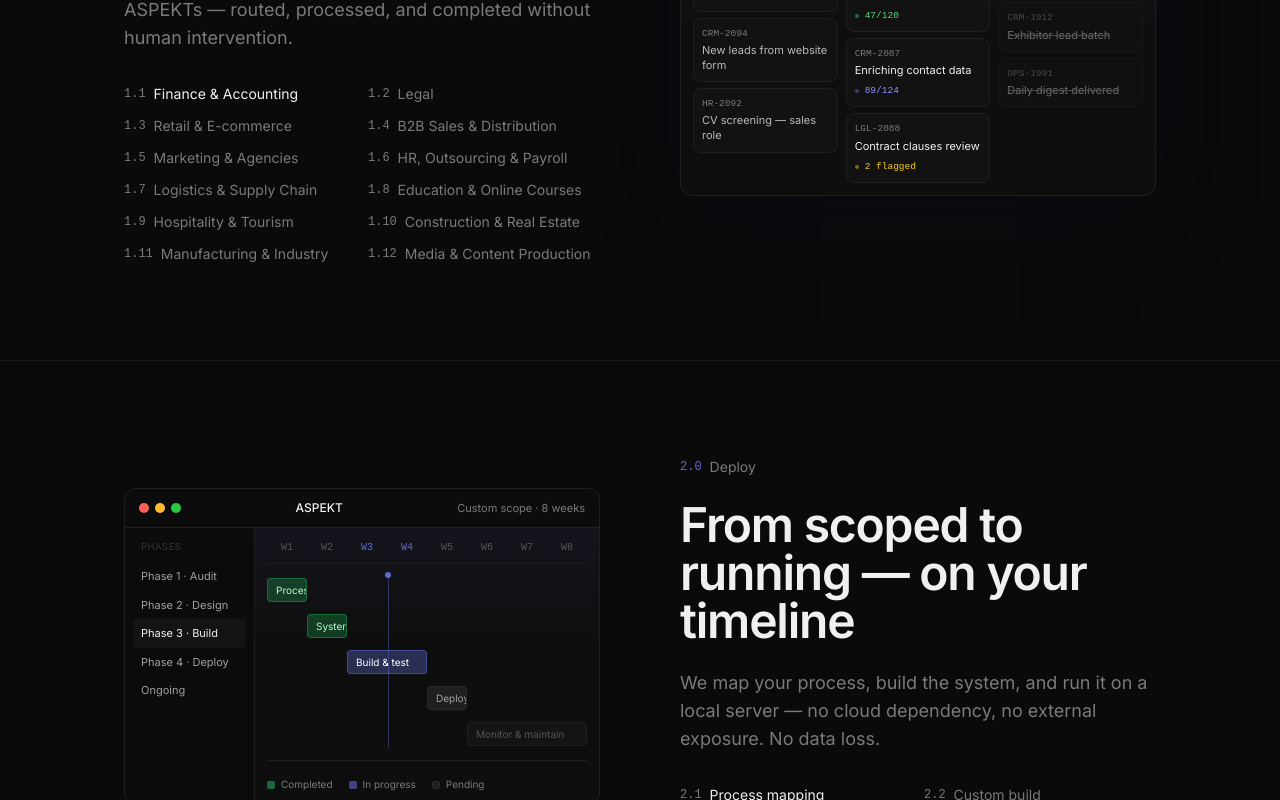
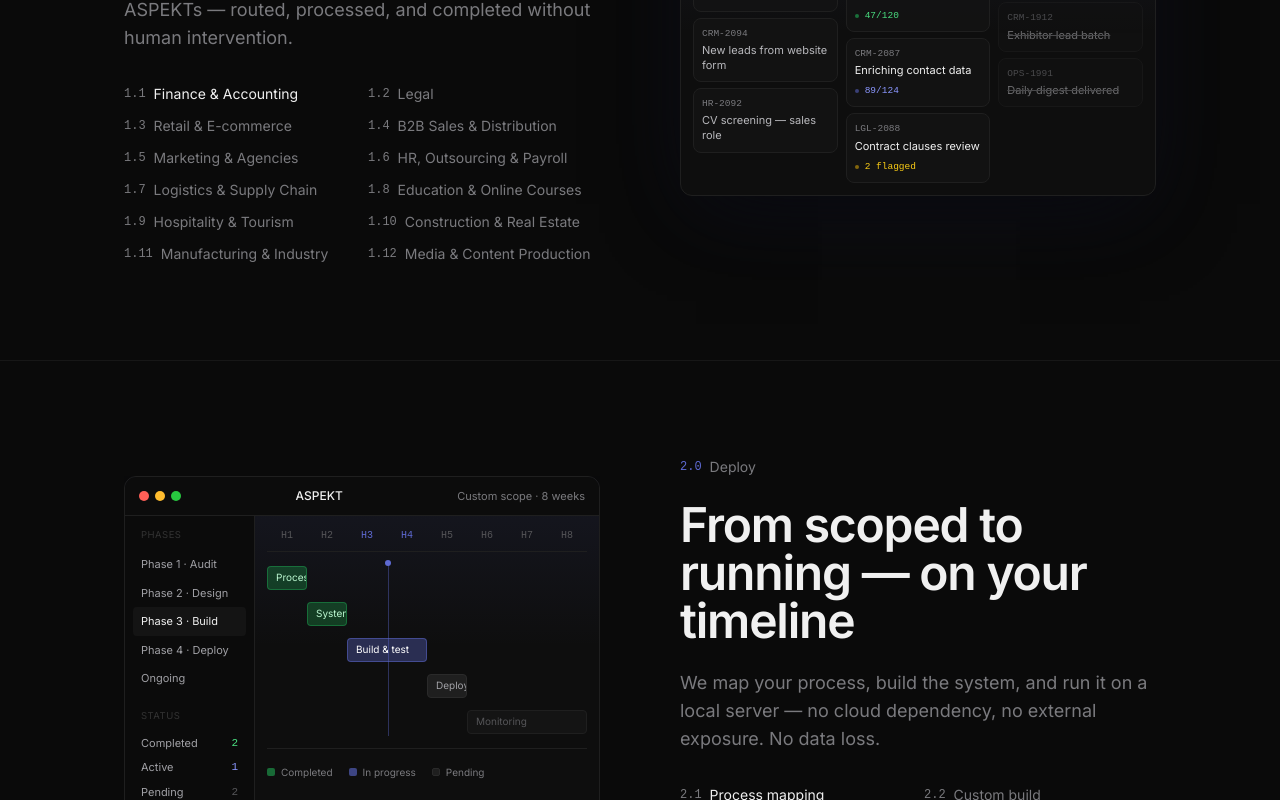
Before and after one commit to yilmamak/ASPEKT, a Next.js app: page / in a window 1280 px wide. Shown: the part 2000-2800 px from the top of the page. Built offline with nearby package versions, Linux system fonts and the light colour scheme.

Commit message:
v19 scroll hide navbar + full i18n + all TR fixes

```diff
--- a/components/FeatureDeploy.tsx
+++ b/components/FeatureDeploy.tsx
@@ -1,52 +1,74 @@
 'use client';
 
 import { useState } from 'react';
-import { Check } from 'lucide-react';
 import { Window } from '@/components/Window';
 import { useLang } from '@/lib/LangContext';
-
-const WEEKS = ['W1', 'W2', 'W3', 'W4', 'W5', 'W6', 'W7', 'W8'];
-const BARS = [
-  { label: 'Process audit',      start: 1, span: 1, bg: 'bg-green-500/25',  border: 'border-green-500/35',  text: 'text-green-200' },
-  { label: 'System architecture',start: 2, span: 1, bg: 'bg-green-500/25',  border: 'border-green-500/35',  text: 'text-green-200' },
-  { label: 'Build & test',       start: 3, span: 2, bg: 'bg-[#5E6AD2]/35',  border: 'border-[#5E6AD2]/50',  text: 'text-white' },
-  { label: 'Deploy & handover',  start: 5, span: 1, bg: 'bg-[#1f1f1f]',     border: 'border-[#2a2a2a]',     text: 'text-[#a0a0a5]' },
-  { label: 'Monitor & maintain', start: 6, span: 3, bg: 'bg-[#141414]',     border: 'border-[#1f1f1f]',     text: 'text-[#555558]' },
-];
-
-const subFeatures = [
-  { id: '2.1', key: 'Process mapping' },
-  { id: '2.2', key: 'Custom build' },
-  { id: '2.3', key: 'Zero-footprint deployment' },
-  { id: '2.4', key: 'Ongoing management' },
-];
 
 export function FeatureDeploy() {
   const [activeTab, setActiveTab] = useState('2.1');
   const { t } = useLang();
+  const isTR = t('deploy_label') === 'Kurulum';
+
+  const WEEKS = ['H1', 'H2', 'H3', 'H4', 'H5', 'H6', 'H7', 'H8'];
+
+  const BARS = [
+    { labelEN: 'Process audit',       labelTR: 'Süreç analizi',        start: 1, span: 1, bg: 'bg-green-500/25',  border: 'border-green-500/35',  text: 'text-green-200' },
+    { labelEN: 'System design',       labelTR: 'Sistem tasarımı',      start: 2, span: 1, bg: 'bg-green-500/25',  border: 'border-green-500/35',  text: 'text-green-200' },
+    { labelEN: 'Build & test',        labelTR: 'Geliştirme & test',    start: 3, span: 2, bg: 'bg-[#5E6AD2]/35',  border: 'border-[#5E6AD2]/50',  text: 'text-white' },
+    { labelEN: 'Deploy',              labelTR: 'Kurulum',              start: 5, span: 1, bg: 'bg-[#1f1f1f]',     border: 'border-[#2a2a2a]',     text: 'text-[#a0a0a5]' },
+    { labelEN: 'Monitoring',          labelTR: 'İzleme',               start: 6, span: 3, bg: 'bg-[#141414]',     border: 'border-[#1f1f1f]',     text: 'text-[#555558]' },
+  ];
+
+  const PHASES = [
+    { labelEN: 'Phase 1 · Audit',   labelTR: 'Aşama 1 · Analiz',   active: false },
+    { labelEN: 'Phase 2 · Design',  labelTR: 'Aşama 2 · Tasarım',  active: false },
+    { labelEN: 'Phase 3 · Build',   labelTR: 'Aşama 3 · Geliştir', active: true  },
+    { labelEN: 'Phase 4 · Deploy',  labelTR: 'Aşama 4 · Kurulum',  active: false },
+    { labelEN: 'Ongoing',           labelTR: 'Sürekli',             active: false },
+  ];
+
+  const STATUS = [
+    { labelEN: 'Completed', labelTR: 'Tamamlandı', value: '2', color: 'text-green-400' },
+    { labelEN: 'Active',    labelTR: 'Aktif',       value: '1', color: 'text-[#8b97ff]' },
+    { labelEN: 'Pending',   labelTR: 'Bekliyor',    value: '2', color: 'text-[#555558]' },
+  ];
+
+  const LEGEND = [
+    { color: 'bg-green-500/50',  labelEN: 'Completed',    labelTR: 'Tamamlandı' },
+    { color: 'bg-[#5E6AD2]/60',  labelEN: 'In progress',  labelTR: 'Devam ediyor' },
+    { color: 'bg-[#1f1f1f] border border-[#2a2a2a]', labelEN: 'Pending', labelTR: 'Bekliyor' },
+  ];
+
+  const subFeatures = [
+    { id: '2.1', labelEN: 'Process mapping',           labelTR: 'Süreç haritalama' },
+    { id: '2.2', labelEN: 'Custom build',              labelTR: 'Özel geliştirme' },
+    { id: '2.3', labelEN: 'Zero-footprint deployment', labelTR: 'Sıfır ayak izi kurulum' },
+    { id: '2.4', labelEN: 'Ongoing management',        labelTR: 'Sürekli yönetim' },
+  ];
 
   return (
     <section id="deploy" className="py-20 sm:py-24 bg-[#0a0a0a]">
       <div className="max-w-[1080px] mx-auto px-4 sm:px-6">
         <div className="grid lg:grid-cols-2 gap-12 lg:gap-20 items-center">
 
-          {/* Window — mobilde tam genişlik, overflow hidden */}
+          {/* Window */}
           <div className="relative order-2 lg:order-1 w-full overflow-hidden">
             <div className="absolute inset-0 -top-6 bg-gradient-to-b from-[#5E6AD2]/8 to-transparent blur-3xl pointer-events-none" />
-            <Window rightSlot={<span className="text-[#7A7A7E]">Custom scope · 8 weeks</span>}>
+            <Window rightSlot={<span className="text-[#7A7A7E]">{isTR ? 'Özel kapsam · 8 hafta' : 'Custom scope · 8 weeks'}</span>}>
               <div className="flex">
-                {/* Phases sidebar — sadece sm+ */}
+                {/* Phases sidebar */}
                 <div className="hidden sm:block w-[130px] shrink-0 bg-[#0b0b0b] border-r border-[#1f1f1f] py-3 px-2">
-                  <p className="text-[9.5px] text-[#333] uppercase tracking-wider px-2 mb-2">Phases</p>
-                  {[
-                    { label: 'Phase 1 · Audit',  active: false },
-                    { label: 'Phase 2 · Design', active: false },
-                    { label: 'Phase 3 · Build',  active: true  },
-                    { label: 'Phase 4 · Deploy', active: false },
-                    { label: 'Ongoing',          active: false },
-                  ].map(({ label, active }) => (
-                    <div key={label} className={`px-2 py-1.5 text-[11px] rounded cursor-pointer transition-colors ${active ? 'bg-[#141414] text-[#f0f0f0]' : 'text-[#a0a0a5] hover:bg-[#1a1a1a]'}`}>
-                      {label}
+                  <p className="text-[9.5px] text-[#333] uppercase tracking-wider px-2 mb-2">{isTR ? 'Aşamalar' : 'Phases'}</p>
+                  {PHASES.map(p => (
+                    <div key={p.labelEN} className={`px-2 py-1.5 text-[11px] rounded cursor-pointer transition-colors ${p.active ? 'bg-[#141414] text-[#f0f0f0]' : 'text-[#a0a0a5] hover:bg-[#1a1a1a]'}`}>
+                      {isTR ? p.labelTR : p.labelEN}
+                    </div>
+                  ))}
+                  <p className="text-[9.5px] text-[#333] uppercase tracking-wider px-2 mt-4 mb-2">{isTR ? 'Durum' : 'Status'}</p>
+                  {STATUS.map(s => (
+                    <div key={s.labelEN} className="flex justify-between px-2 py-1 hover:bg-[#1a1a1a] rounded transition-colors">
+                      <span className="text-[11px] text-[#a0a0a5]">{isTR ? s.labelTR : s.labelEN}</span>
+                      <span className={`text-[11px] font-mono ${s.color}`}>{s.value}</span>
                     </div>
                   ))}
                 </div>
@@ -62,26 +84,22 @@ export function FeatureDeploy() {
                     <div className="absolute top-0 bottom-0 w-px bg-[#5E6AD2]/40 pointer-events-none z-10" style={{ left: 'calc(37.5% + 1px)' }}>
                       <div className="absolute -top-1 -left-[3px] w-1.5 h-1.5 rounded-full bg-[#5E6AD2]" />
                     </div>
-                    {BARS.map(({ label, start, span, bg, border, text }) => (
-                      <div key={label} className="grid grid-cols-8 h-7 items-center">
+                    {BARS.map(b => (
+                      <div key={b.labelEN} className="grid grid-cols-8 h-7 items-center">
                         <div
-                          className={`${bg} ${border} border rounded px-1 sm:px-2 flex items-center h-6 text-[9px] sm:text-[10px] ${text} truncate cursor-pointer`}
-                          style={{ gridColumnStart: start, gridColumnEnd: `span ${span}` }}
+                          className={`${b.bg} ${b.border} border rounded px-1 sm:px-2 flex items-center h-6 text-[9px] sm:text-[10px] ${b.text} truncate cursor-pointer`}
+                          style={{ gridColumnStart: b.start, gridColumnEnd: `span ${b.span}` }}
                         >
-                          {label}
+                          {isTR ? b.labelTR : b.labelEN}
                         </div>
                       </div>
                     ))}
                   </div>
                   <div className="flex items-center gap-3 sm:gap-4 pt-4 mt-3 border-t border-[#1f1f1f]">
-                    {[
-                      { color: 'bg-green-500/50', label: 'Completed' },
-                      { color: 'bg-[#5E6AD2]/60', label: 'In progress' },
-                      { color: 'bg-[#1f1f1f] border border-[#2a2a2a]', label: 'Pending' },
-                    ].map(({ color, label }) => (
-                      <div key={label} className="flex items-center gap-1.5">
-                        <div className={`w-2 h-2 rounded-sm ${color}`} />
-                        <span className="text-[9px] sm:text-[10px] text-[#7A7A7E]">{label}</span>
+                    {LEGEND.map(l => (
+                      <div key={l.labelEN} className="flex items-center gap-1.5">
+                        <div className={`w-2 h-2 rounded-sm ${l.color}`} />
+                        <span className="text-[9px] sm:text-[10px] text-[#7A7A7E]">{isTR ? l.labelTR : l.labelEN}</span>
                       </div>
                     ))}
                   </div>
@@ -99,15 +117,13 @@ export function FeatureDeploy() {
             <h2 className="text-3xl sm:text-4xl lg:text-5xl font-semibold text-[#f0f0f0] leading-tight tracking-tight">
               {t('deploy_title')}
             </h2>
-            <p className="text-base sm:text-lg text-[#7A7A7E] leading-relaxed">
-              {t('deploy_desc')}
-            </p>
+            <p className="text-base sm:text-lg text-[#7A7A7E] leading-relaxed">{t('deploy_desc')}</p>
             <div className="grid grid-cols-2 gap-3 pt-2">
               {subFeatures.map(f => (
                 <button key={f.id} onClick={() => setActiveTab(f.id)}
-                  className={`flex items-center gap-2 text-sm text-left transition-colors duration-150 ${activeTab === f.id ? 'text-[#f0f0f0]' : 'text-[#7A7A7E] hover:text-[#f0f0f0]'}`}>
+                  className={`flex items-center gap-2 text-sm text-left transition-colors ${activeTab === f.id ? 'text-[#f0f0f0]' : 'text-[#7A7A7E] hover:text-[#f0f0f0]'}`}>
                   <span className="text-xs font-mono text-[#7A7A7E]">{f.id}</span>
-                  {f.key}
+                  {isTR ? f.labelTR : f.labelEN}
                 </button>
               ))}
             </div>
--- a/components/FeatureSystem.tsx
+++ b/components/FeatureSystem.tsx
@@ -3,20 +3,6 @@
 import { useState } from 'react';
 import { Window } from '@/components/Window';
 import { useLang } from '@/lib/LangContext';
-
-const SUB_FEATURES = [
-  { id: '3.1', key: 'Runs where you run' },
-  { id: '3.2', key: 'Works where you work' },
-  { id: '3.3', key: 'Multi-channel reporting' },
-  { id: '3.4', key: 'Monitoring & alerts' },
-];
-
-const aspekts = [
-  { id: 'INV', name: 'Invoice intake',  lastRun: '2 min ago', count: '847 today',   dot: '#4ade80', label: 'Running', bg: 'rgba(74,222,128,0.08)',  border: 'rgba(74,222,128,0.2)'  },
-  { id: 'CRM', name: 'Lead enrichment', lastRun: '5 min ago', count: '124 updated', dot: '#4ade80', label: 'Running', bg: 'rgba(74,222,128,0.08)',  border: 'rgba(74,222,128,0.2)'  },
-  { id: 'LGL', name: 'Contract review', lastRun: '1 hr ago',  count: '2 flagged',  dot: '#fbbf24', label: 'Flagged', bg: 'rgba(251,191,36,0.08)', border: 'rgba(251,191,36,0.2)' },
-  { id: 'HR',  name: 'HR onboarding',   lastRun: '3 hr ago',  count: '—',          dot: '#555558', label: 'Idle',    bg: 'rgba(85,85,88,0.08)',   border: 'rgba(85,85,88,0.2)'   },
-];
 
 const CHANNELS = [
   { name: 'Email',    color: '#60a5fa', bg: 'rgba(96,165,250,0.10)',  border: 'rgba(96,165,250,0.25)'  },
@@ -31,6 +17,21 @@ const CHANNELS = [
 export function FeatureSystem() {
   const [activeTab, setActiveTab] = useState('3.1');
   const { t } = useLang();
+  const isTR = t('system_label') === 'Sistem';
+
+  const SUB_FEATURES = [
+    { id: '3.1', labelEN: 'Runs where you run',       labelTR: 'Sizin ortamınızda çalışır' },
+    { id: '3.2', labelEN: 'Works where you work',     labelTR: 'Kullandığınız araçlarla çalışır' },
+    { id: '3.3', labelEN: 'Multi-channel reporting',  labelTR: 'Çok kanallı raporlama' },
+    { id: '3.4', labelEN: 'Monitoring & alerts',      labelTR: 'İzleme ve uyarılar' },
+  ];
+
+  const aspekts = [
+    { id: 'INV', nameEN: 'Invoice intake',   nameTR: 'Fatura girişi',      lastRun: '2 min ago', countEN: '847 today',   countTR: '847 bugün',   dot: '#4ade80', labelEN: 'Running', labelTR: 'Çalışıyor', bg: 'rgba(74,222,128,0.08)',  border: 'rgba(74,222,128,0.2)'  },
+    { id: 'CRM', nameEN: 'Lead enrichment',  nameTR: 'Müşteri adayı',      lastRun: '5 min ago', countEN: '124 updated', countTR: '124 güncellendi', dot: '#4ade80', labelEN: 'Running', labelTR: 'Çalışıyor', bg: 'rgba(74,222,128,0.08)',  border: 'rgba(74,222,128,0.2)'  },
+    { id: 'LGL', nameEN: 'Contract review',  nameTR: 'Sözleşme inceleme',  lastRun: '1 hr ago',  countEN: '2 flagged',   countTR: '2 işaretlendi', dot: '#fbbf24', labelEN: 'Flagged', labelTR: 'İşaretlendi', bg: 'rgba(251,191,36,0.08)', border: 'rgba(251,191,36,0.2)' },
+    { id: 'HR',  nameEN: 'HR onboarding',    nameTR: 'İK oryantasyon',     lastRun: '3 hr ago',  countEN: '—',           countTR: '—',            dot: '#555558', labelEN: 'Idle',    labelTR: 'Bekliyar',  bg: 'rgba(85,85,88,0.08)',   border: 'rgba(85,85,88,0.2)'   },
+  ];
 
   return (
     <section id="system" className="py-20 sm:py-24 bg-[#0a0a0a]">
@@ -48,9 +49,9 @@ export function FeatureSystem() {
             <div className="grid grid-cols-2 gap-3 pt-2">
               {SUB_FEATURES.map(f => (
                 <button key={f.id} onClick={() => setActiveTab(f.id)}
-                  className={`flex items-center gap-2 text-sm text-left transition-colors duration-150 ${activeTab === f.id ? 'text-[#f0f0f0]' : 'text-[#7A7A7E] hover:text-[#f0f0f0]'}`}>
+                  className={`flex items-center gap-2 text-sm text-left transition-colors ${activeTab === f.id ? 'text-[#f0f0f0]' : 'text-[#7A7A7E] hover:text-[#f0f0f0]'}`}>
                   <span className="text-xs font-mono text-[#7A7A7E]">{f.id}</span>
-                  {f.key}
+                  {isTR ? f.labelTR : f.labelEN}
                 </button>
               ))}
             </div>
@@ -59,36 +60,38 @@ export function FeatureSystem() {
           <div className="relative">
             <div className="absolute inset-0 -top-6 bg-gradient-to-b from-[#5E6AD2]/8 to-transparent blur-3xl pointer-events-none" />
             <Window
-              leftSlot={<span className="text-[11px] text-[#7A7A7E]">My ASPEKTs</span>}
-              rightSlot={<><div className="w-1.5 h-1.5 rounded-full bg-green-500 animate-pulse" /><span>Active</span></>}
+              leftSlot={<span className="text-[11px] text-[#7A7A7E]">{isTR ? 'ASPEKT\'lerim' : 'My ASPEKTs'}</span>}
+              rightSlot={<><div className="w-1.5 h-1.5 rounded-full bg-green-500 animate-pulse" /><span>{isTR ? 'Aktif' : 'Active'}</span></>}
             >
               <div className="px-4 py-2.5 border-b border-[#1f1f1f]">
-                <p className="text-[11px] text-[#7A7A7E]">All ASPEKTs running in your workspace.</p>
+                <p className="text-[11px] text-[#7A7A7E]">
+                  {isTR ? 'Çalışma alanınızdaki tüm ASPEKT\'ler.' : 'All ASPEKTs running in your workspace.'}
+                </p>
               </div>
               <div className="p-3 space-y-2">
                 {aspekts.map(a => (
-                  <div key={a.id} className="flex items-start justify-between gap-3 p-3 cursor-pointer transition-all duration-150 hover:bg-[#141414]"
+                  <div key={a.id} className="flex items-start justify-between gap-3 p-3 cursor-pointer transition-all hover:bg-[#141414]"
                     style={{ border: '1px solid rgba(255,255,255,0.06)', borderRadius: '8px' }}>
                     <div className="flex-1 min-w-0">
                       <div className="flex items-center gap-2 mb-1">
                         <div className="w-1.5 h-1.5 rounded-full flex-shrink-0" style={{ background: a.dot }} />
-                        <span className="text-[12px] font-medium text-[#f0f0f0]">{a.name}</span>
+                        <span className="text-[12px] font-medium text-[#f0f0f0]">{isTR ? a.nameTR : a.nameEN}</span>
                         <span className="text-[9.5px] text-[#555558]">{a.id}</span>
                       </div>
                       <div className="flex items-center gap-3 text-[10px] text-[#7A7A7E]">
                         <span>{a.lastRun}</span>
-                        <span>{a.count}</span>
+                        <span>{isTR ? a.countTR : a.countEN}</span>
                       </div>
                     </div>
                     <div className="flex flex-col items-end gap-2 flex-shrink-0">
                       <span className="text-[9.5px] px-1.5 py-0.5 font-medium"
                         style={{ color: a.dot, background: a.bg, border: `1px solid ${a.border}`, borderRadius: '4px' }}>
-                        {a.label}
+                        {isTR ? a.labelTR : a.labelEN}
                       </span>
                       <a href="mailto:info@aspektai.com?subject=Pause request"
                         className="text-[10.5px] text-[#5E6AD2] hover:text-[#8b97ff] transition-colors"
                         onClick={e => e.stopPropagation()}>
-                        Contact to pause →
+                        {isTR ? 'Duraklatmak için →' : 'Contact to pause →'}
                       </a>
                     </div>
                   </div>
--- a/components/Footer.tsx
+++ b/components/Footer.tsx
@@ -4,6 +4,7 @@ import { useLang } from '@/lib/LangContext';
 
 const Footer = () => {
   const { t } = useLang();
+  const isTR = t('footer_rights').includes('Tüm');
 
   const scrollTo = (id: string) => {
     document.getElementById(id)?.scrollIntoView({ behavior: 'smooth' });
@@ -20,23 +21,23 @@ const Footer = () => {
           </div>
 
           <div>
-            <h3 className="text-sm font-medium text-[#F0F0F0] mb-4">Services</h3>
+            <h3 className="text-sm font-medium text-[#F0F0F0] mb-4">{isTR ? 'Hizmetler' : 'Services'}</h3>
             <ul className="space-y-2">
-              <li><button onClick={() => scrollTo('quote')} className="text-sm text-[#7A7A7E] hover:text-[#F0F0F0] transition-colors bg-transparent border-none cursor-pointer p-0">Get a Quote</button></li>
-              <li><button onClick={() => scrollTo('system')} className="text-sm text-[#7A7A7E] hover:text-[#F0F0F0] transition-colors bg-transparent border-none cursor-pointer p-0">How it works</button></li>
-              <li><button onClick={() => scrollTo('intake')} className="text-sm text-[#7A7A7E] hover:text-[#F0F0F0] transition-colors bg-transparent border-none cursor-pointer p-0">Sectors</button></li>
+              <li><button onClick={() => scrollTo('quote')} className="text-sm text-[#7A7A7E] hover:text-[#F0F0F0] transition-colors bg-transparent border-none cursor-pointer p-0">{isTR ? 'Teklif Al' : 'Get a Quote'}</button></li>
+              <li><button onClick={() => scrollTo('system')} className="text-sm text-[#7A7A7E] hover:text-[#F0F0F0] transition-colors bg-transparent border-none cursor-pointer p-0">{isTR ? 'Nasıl çalışır' : 'How it works'}</button></li>
+              <li><button onClick={() => scrollTo('intake')} className="text-sm text-[#7A7A7E] hover:text-[#F0F0F0] transition-colors bg-transparent border-none cursor-pointer p-0">{isTR ? 'Sektörler' : 'Sectors'}</button></li>
             </ul>
           </div>
 
           <div>
-            <h3 className="text-sm font-medium text-[#F0F0F0] mb-4">Company</h3>
+            <h3 className="text-sm font-medium text-[#F0F0F0] mb-4">{isTR ? 'Şirket' : 'Company'}</h3>
             <ul className="space-y-2">
-              <li><button onClick={() => scrollTo('contact')} className="text-sm text-[#7A7A7E] hover:text-[#F0F0F0] transition-colors bg-transparent border-none cursor-pointer p-0">Contact</button></li>
+              <li><button onClick={() => scrollTo('contact')} className="text-sm text-[#7A7A7E] hover:text-[#F0F0F0] transition-colors bg-transparent border-none cursor-pointer p-0">{isTR ? 'İletişim' : 'Contact'}</button></li>
             </ul>
           </div>
 
           <div>
-            <h3 className="text-sm font-medium text-[#F0F0F0] mb-4">Connect</h3>
+            <h3 className="text-sm font-medium text-[#F0F0F0] mb-4">{isTR ? 'Bağlan' : 'Connect'}</h3>
             <ul className="space-y-2">
               <li><a href="https://wa.me/905313164741" target="_blank" rel="noopener noreferrer" className="text-sm text-[#7A7A7E] hover:text-[#F0F0F0] transition-colors">WhatsApp</a></li>
               <li><a href="mailto:info@aspektai.com" className="text-sm text-[#7A7A7E] hover:text-[#F0F0F0] transition-colors">Email</a></li>
@@ -46,8 +47,8 @@ const Footer = () => {
 
         <div className="mt-12 sm:mt-16 pt-8 border-t border-[#1F1F1F] flex flex-col sm:flex-row items-center justify-between gap-4">
           <div className="flex items-center gap-6">
-            <a href="#privacy" className="text-xs text-[#7A7A7E] hover:text-[#F0F0F0] transition-colors">Privacy</a>
-            <a href="#terms" className="text-xs text-[#7A7A7E] hover:text-[#F0F0F0] transition-colors">Terms</a>
+            <a href="#privacy" className="text-xs text-[#7A7A7E] hover:text-[#F0F0F0] transition-colors">{isTR ? 'Gizlilik' : 'Privacy'}</a>
+            <a href="#terms" className="text-xs text-[#7A7A7E] hover:text-[#F0F0F0] transition-colors">{isTR ? 'Koşullar' : 'Terms'}</a>
           </div>
           <p className="text-xs text-[#7A7A7E]">{t('footer_rights')}</p>
         </div>
--- a/components/HeroWindow.tsx
+++ b/components/HeroWindow.tsx
@@ -11,7 +11,7 @@ export function HeroWindow() {
   const inboxItems = [
     { id: 1, title: t('kanban_backlog') === 'Bekleyen' ? 'KDV uyuşmazlığı — FAT-20847' : 'VAT mismatch — INV-20847', desc: t('kanban_backlog') === 'Bekleyen' ? 'Tedarikçiden gelen faturada KDV uyuşmazlığı. Ödeme öncesi inceleme gerekli.' : 'Invoice from Supplier A has a VAT discrepancy. Manual review required.', aspekt: t('kanban_backlog') === 'Bekleyen' ? 'Fatura girişi' : 'Invoice intake', time: '8 min ago', unread: true },
     { id: 2, title: t('kanban_backlog') === 'Bekleyen' ? 'Sözleşme maddeleri işaretlendi — SZ-2088' : 'Contract clauses flagged — LGL-2088', desc: t('kanban_backlog') === 'Bekleyen' ? 'Q2 tedarikçi sözleşmesinde 2 madde hukuki inceleme gerektiriyor.' : '2 clauses require legal review.', aspekt: t('kanban_backlog') === 'Bekleyen' ? 'Sözleşme inceleme' : 'Contract review', time: '1 hr ago', unread: true },
-    { id: 3, title: t('kanban_backlog') === 'Bekleyen' ? 'Müşteri adayı zenginleştirme duraklatıldı' : 'Lead enrichment paused', desc: t('kanban_backlog') === 'Bekleyen' ? 'API limiti aşıldı. Sistem 18:00\'de otomatik devam edecek.' : 'API rate limit reached. Will resume at 18:00.', aspekt: t('kanban_backlog') === 'Bekleyen' ? 'Müşteri adayı zenginleştirme' : 'Lead enrichment', time: '3 hr ago', unread: false },
+    { id: 3, title: t('kanban_backlog') === 'Bekleyen' ? 'Müşteri adayı zenginleştirme duraklatıldı' : 'Lead enrichment paused', desc: t('kanban_backlog') === 'Bekleyen' ? 'Kullanım limiti aşıldı. Sistem 18:00\'de otomatik devam edecek.' : 'Usage limit reached. Will resume automatically at 18:00.', aspekt: t('kanban_backlog') === 'Bekleyen' ? 'Müşteri adayı zenginleştirme' : 'Lead enrichment', time: '3 hr ago', unread: false },
   ];
 
   const activity = [
@@ -24,7 +24,7 @@ export function HeroWindow() {
     { value: '847',    label: t('dash_aspekts_run'), color: '#f0f0f0' },
     { value: '99.7%',  label: t('dash_uptime'),      color: '#f0f0f0' },
     { value: '3',      label: t('dash_flagged'),      color: '#fbbf24' },
-    { value: '47h',    label: t('dash_saved'),        color: '#5E6AD2' },
+    { value: t('kanban_backlog') === 'Bekleyen' ? '47 saat' : '47h', label: t('dash_saved'), color: '#5E6AD2' },
     { value: '€4,200', label: t('dash_cost_saved'),   color: '#5E6AD2' },
   ];
 
--- a/lib/translations.ts
+++ b/lib/translations.ts
@@ -180,7 +180,7 @@ export const translations = {
     hero_cta_secondary: 'Nasıl çalışır',
 
     // ValueStatement
-    tagline: 'Diğerleri danışmanlık verir, biz icraata geçeriz.',
+    tagline: 'Diğerleri danışmanlık verir. Biz sistemi işlettiririz.',
     vs_1_title: 'Sonuç odaklı',
     vs_1_desc: 'Başarıyı kazanılan saat ve maliyetle ölçeriz — özellik sayısıyla değil.',
     vs_2_title: 'Yapay Zeka Destekli',
@@ -286,7 +286,7 @@ export const translations = {
     dash_aspekts_run: 'ASPEKT çalıştı',
     dash_uptime: 'Çalışma süresi',
     dash_flagged: 'İşaretlendi',
-    dash_saved: 'Tasarruf',
+    dash_saved: 'Zaman tasarrufu',
     dash_cost_saved: 'Maliyet tasarrufu',
     dash_activity: 'Aktivite',
     dash_running: 'Çalışıyor',
```
Also changed, not shown: components/FeatureMonitor.tsx (+7 -5 lines), components/Navbar.tsx (+33 -12 lines).
